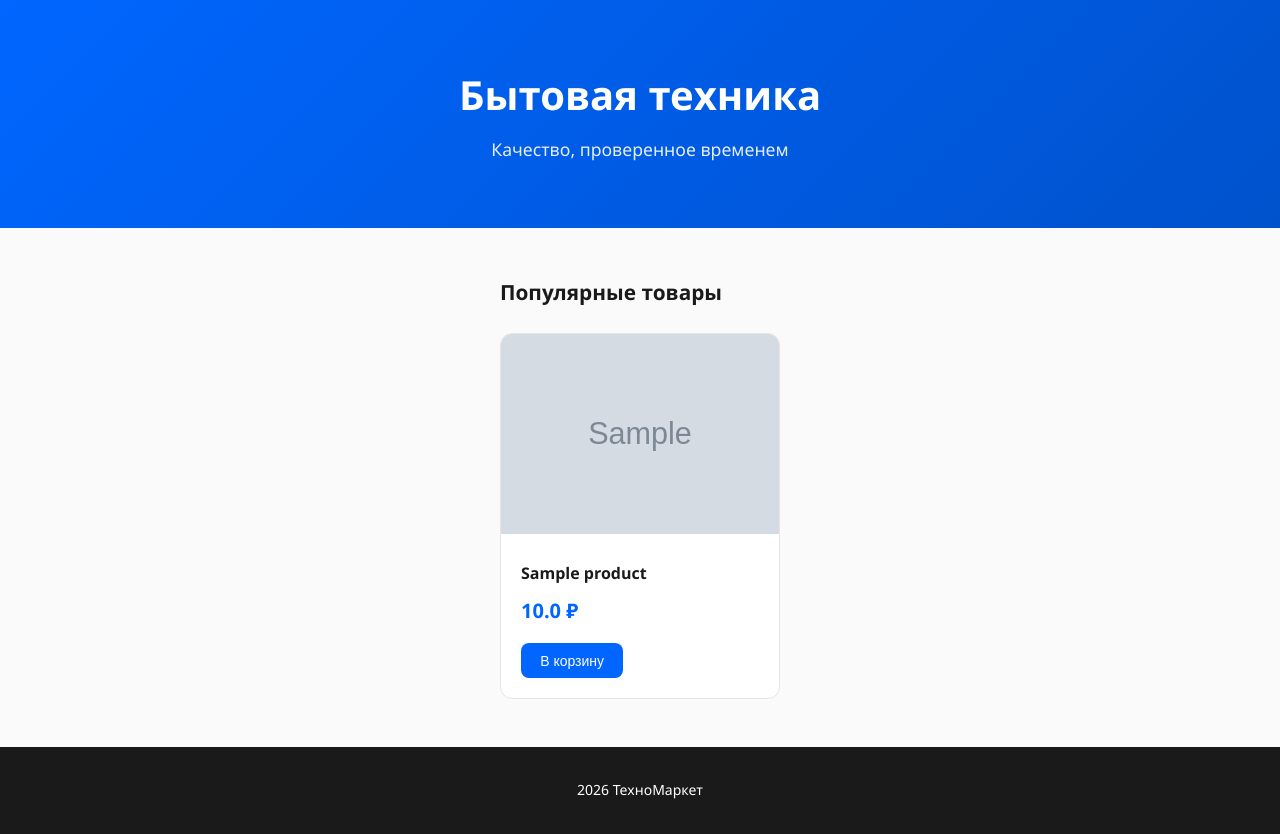
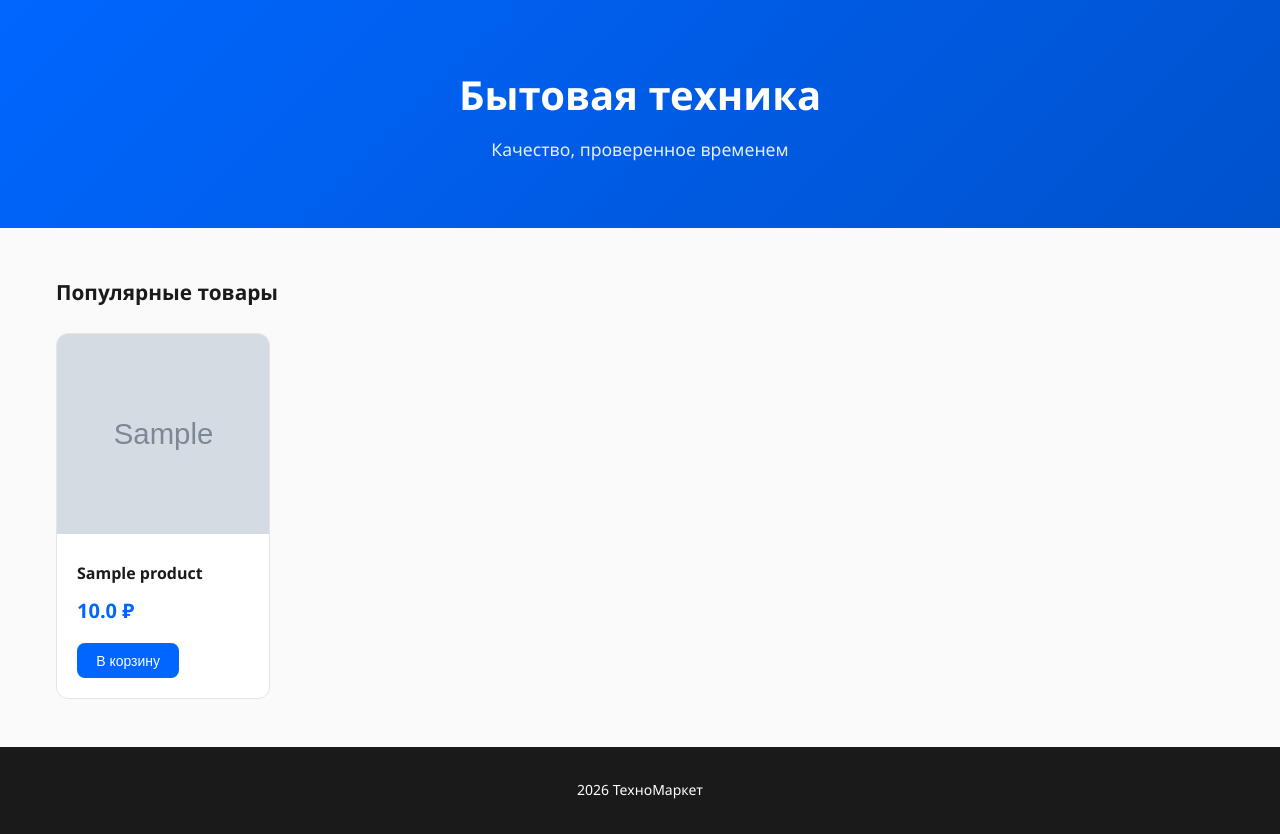
Before and after one commit to kovalphish/cursovayadanil3, a Flask app: page / in a window 1280 px wide. Shown: the part 72-906 px from the top of the page. Run offline with Flask 3, Linux system fonts and the light colour scheme; tables that the repository leaves empty hold one stand-in row (values such as "Sample post"); grey boxes marked "Sample" are stand-in pictures.

Commit message:
Add files via upload

```diff
--- a/templates/index.html
+++ b/templates/index.html
@@ -19,7 +19,7 @@
         .hero p{font-size:1.1rem;opacity:.9}
         .container{max-width:1200px;margin:0 auto;padding:0 1rem}
         .section-title{font-size:1.3rem;font-weight:600;margin-bottom:1.5rem}
-        .products-grid{display:grid;grid-template-columns:repeat(auto-fill,minmax(280px,1fr));gap:1.5rem;margin-bottom:3rem}
+        .products-grid{display:grid;grid-template-columns:repeat(5,1fr);gap:1.5rem;margin-bottom:3rem}
         .product-card{background:#fff;border-radius:12px;overflow:hidden;transition:transform .2s,box-shadow .2s;border:1px solid #e5e5e5}
         .product-card:hover{transform:translateY(-4px);box-shadow:0 12px 24px rgba(0,0,0,.1)}
         .product-image{width:100%;height:200px;object-fit:cover;background:#f5f5f5}
--- a/templates/products.html
+++ b/templates/products.html
@@ -24,7 +24,7 @@
         .btn:hover{background:#0052cc}
         .btn-secondary{background:#6b7280}.btn-secondary:hover{background:#4b5563}
         .btn-added{background:#10b981}
-        .products-grid{display:grid;grid-template-columns:repeat(auto-fill,minmax(280px,1fr));gap:1.5rem}
+        .products-grid{display:grid;grid-template-columns:repeat(5,1fr);gap:1.5rem}
         .product-card{background:#fff;border-radius:12px;overflow:hidden;transition:transform .2s,box-shadow .2s;border:1px solid #e5e5e5}
         .product-card:hover{transform:translateY(-4px);box-shadow:0 12px 24px rgba(0,0,0,.1)}
         .product-image{width:100%;height:200px;object-fit:cover;background:#f5f5f5}
```
